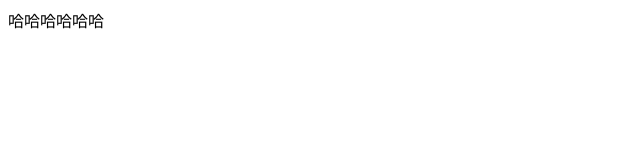
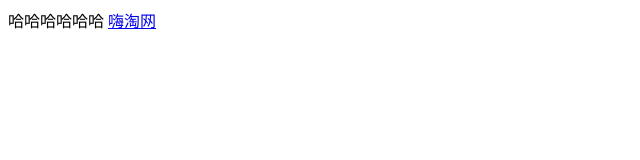
Before and after one commit to gt109/gt109.github.io, a plain HTML site: page index.html in a window 1280 px wide. Shown: the full height of the page, 0-640 px from the left. Drawn offline with Linux system fonts and the light colour scheme.

Commit message:
首页增加“嗨淘网”链接

```diff
--- a/index.html
+++ b/index.html
@@ -5,5 +5,6 @@
 </head>
 <body>
 	哈哈哈哈哈哈
+	<a href="haitao/index.html">嗨淘网</a>
 </body>
 </html>
```
